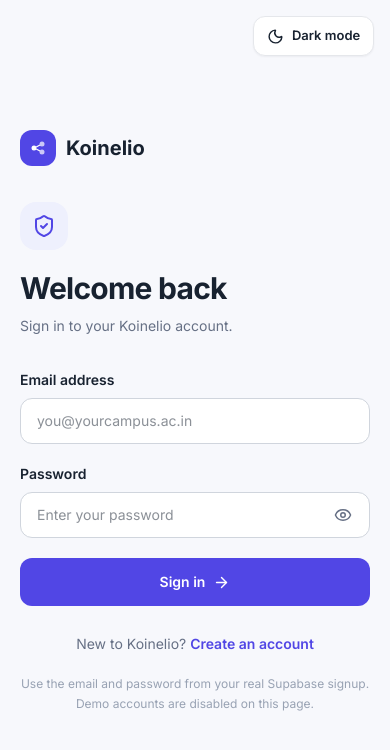
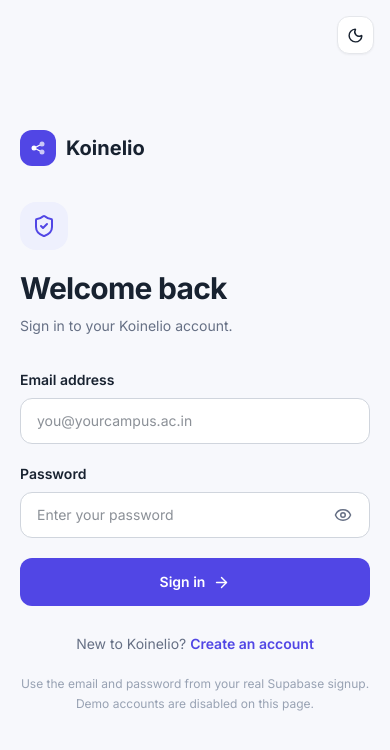
Before and after one commit to rkaif8314-a11y/Koinelio-Campus-Community-Platform, a Next.js app: page /auth/signin in a window 390 px wide. Shown: the top 750 px of the page. Built offline with nearby package versions, Linux system fonts and the light colour scheme; no server answers.

Commit message:
Make theme control compact on mobile

```diff
--- a/app/globals.css
+++ b/app/globals.css
@@ -199,6 +199,17 @@
   background: #46536b;
 }
 
+@media (max-width: 640px) {
+  .theme-toggle-button {
+    min-height: 2.4rem;
+    padding: 0.55rem;
+  }
+
+  .theme-toggle-button span {
+    display: none;
+  }
+}
+
 @media (prefers-reduced-motion: reduce) {
   *,
   *::before,
```
